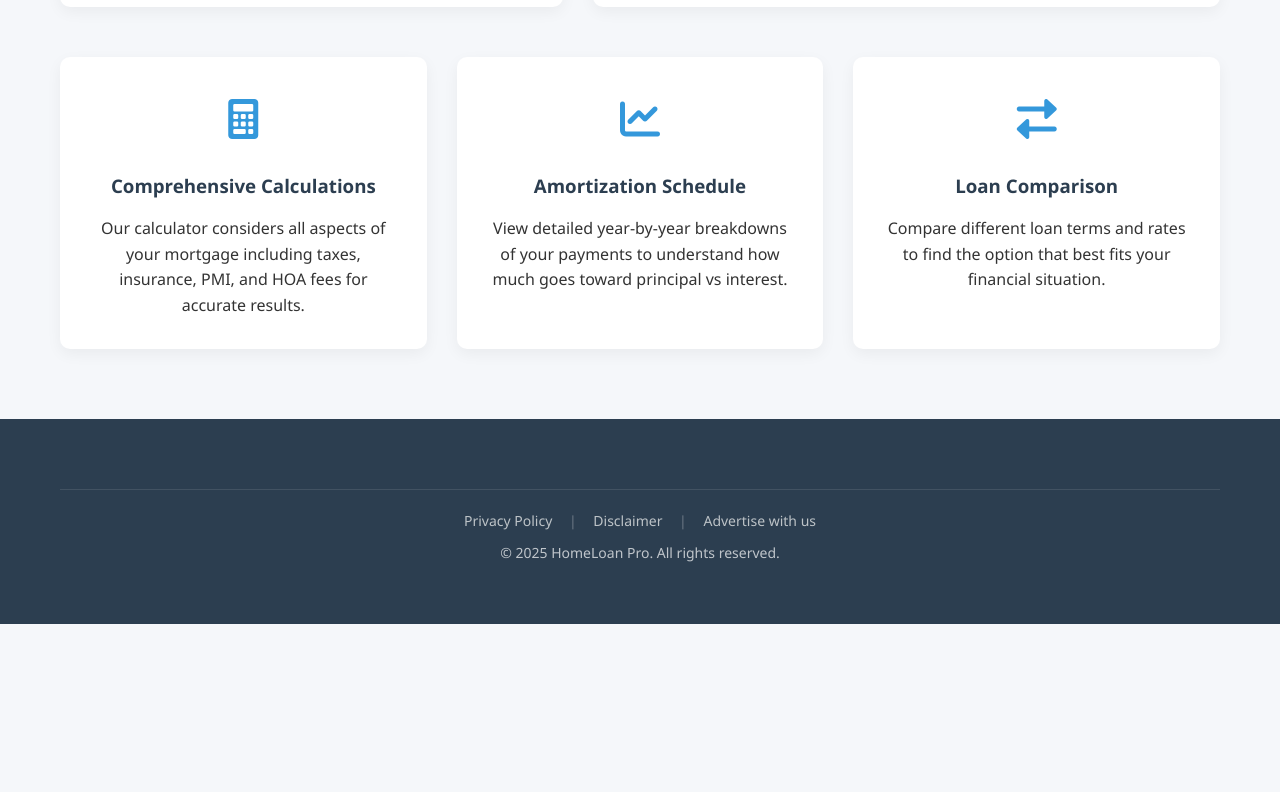
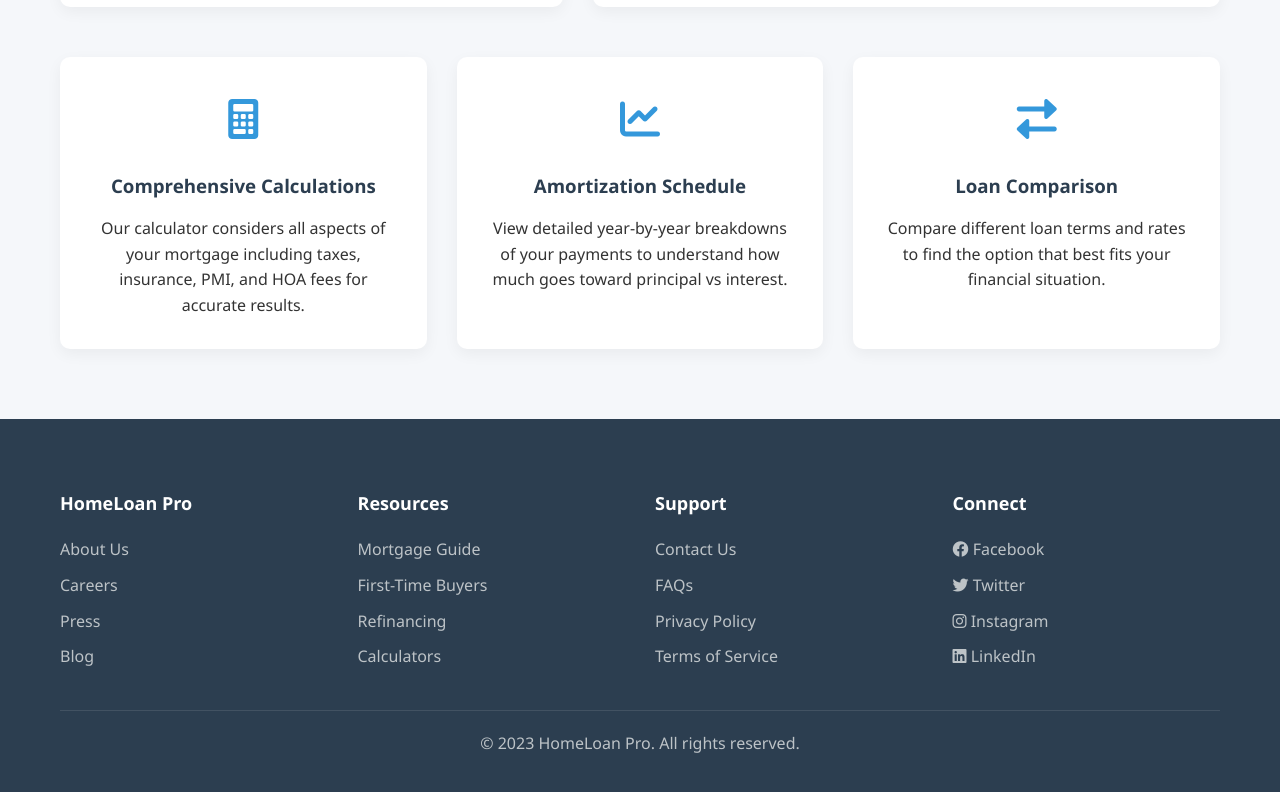
Before and after one commit to skaishetty580/FinanceCalculators-All, a plain HTML site: page index.html in a window 1280 px wide. Shown: the part 1733-2525 px from the top of the page. Before the commit the page ends 2357 px from the top, so only its background shows below. Drawn offline with nearby package versions, Linux system fonts and the light colour scheme.

Commit message:
Add files via upload

```diff
--- a/index.html
+++ b/index.html
@@ -761,64 +761,55 @@
         </section>
     </main>
 
- <footer>
-    <div class="container">
-        <div class="copyright">
-            <div class="legal-links">
-                <a href="privacy-policy.html">Privacy Policy</a>
-                <span class="separator">|</span>
-                <a href="disclaimer.html">Disclaimer</a>
-                <span class="separator">|</span>
-                <a href="advertise.html">Advertise with us</a>
+    <footer>
+        <div class="container">
+            <div class="footer-content">
+                <div class="footer-column">
+                    <h4>HomeLoan Pro</h4>
+                    <ul>
+                        <li><a href="#">About Us</a></li>
+                        <li><a href="#">Careers</a></li>
+                        <li><a href="#">Press</a></li>
+                        <li><a href="#">Blog</a></li>
+                    </ul>
+                </div>
+
+                <div class="footer-column">
+                    <h4>Resources</h4>
+                    <ul>
+                        <li><a href="#">Mortgage Guide</a></li>
+                        <li><a href="#">First-Time Buyers</a></li>
+                        <li><a href="#">Refinancing</a></li>
+                        <li><a href="#">Calculators</a></li>
+                    </ul>
+                </div>
+
+                <div class="footer-column">
+                    <h4>Support</h4>
+                    <ul>
+                        <li><a href="#">Contact Us</a></li>
+                        <li><a href="#">FAQs</a></li>
+                        <li><a href="#">Privacy Policy</a></li>
+                        <li><a href="#">Terms of Service</a></li>
+                    </ul>
+                </div>
+
+                <div class="footer-column">
+                    <h4>Connect</h4>
+                    <ul>
+                        <li><a href="#"><i class="fab fa-facebook"></i> Facebook</a></li>
+                        <li><a href="#"><i class="fab fa-twitter"></i> Twitter</a></li>
+                        <li><a href="#"><i class="fab fa-instagram"></i> Instagram</a></li>
+                        <li><a href="#"><i class="fab fa-linkedin"></i> LinkedIn</a></li>
+                    </ul>
+                </div>
             </div>
-            <div class="copyright-text">
-                &copy; <span id="current-year"></span> HomeLoan Pro. All rights reserved.
+
+            <div class="copyright">
+                <p>&copy; 2023 HomeLoan Pro. All rights reserved.</p>
             </div>
         </div>
-    </div>
-</footer>
-
-<style>
-    .copyright {
-        text-align: center;
-        padding: 20px 0;
-        border-top: 1px solid rgba(255, 255, 255, 0.1);
-        color: #bdc3c7;
-        font-size: 14px;
-    }
-
-    .legal-links {
-        margin-bottom: 10px;
-    }
-
-    .legal-links a {
-        color: #bdc3c7;
-        text-decoration: none;
-        transition: color 0.3s;
-        padding: 0 8px;
-    }
-
-    .legal-links a:hover {
-        color: white;
-        text-decoration: underline;
-    }
-
-    .separator {
-        margin: 0 5px;
-        color: rgba(255, 255, 255, 0.3);
-    }
-
-    .copyright-text {
-        color: rgba(255, 255, 255, 0.7);
-        display: block;
-        margin-top: 8px;
-    }
-</style>
-
-<script>
-    // Automatically update copyright year
-    document.getElementById('current-year').textContent = new Date().getFullYear();
-</script>
+    </footer>
 
     <script src="https://cdn.jsdelivr.net/npm/chart.js"></script>
     <script>
```
Also changed, not shown: disclaimer.html (added, +56 -0 lines).
